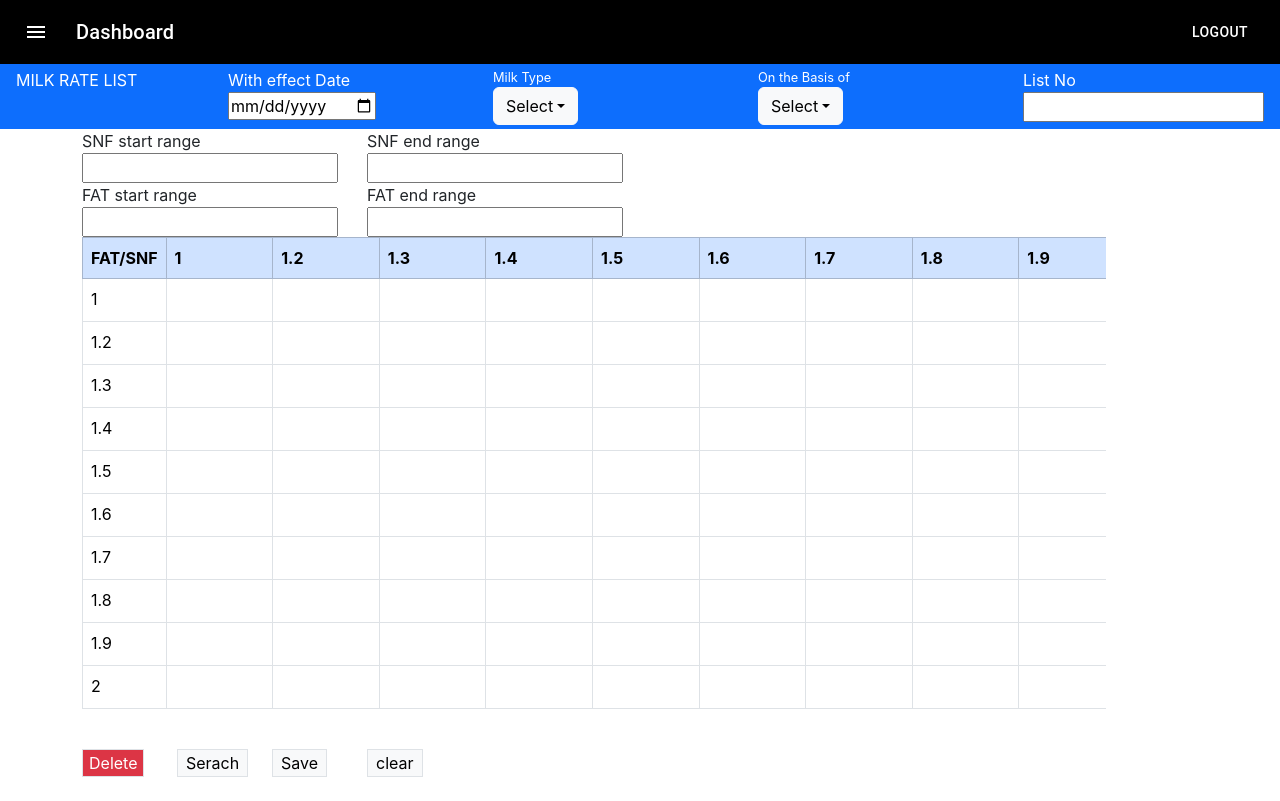
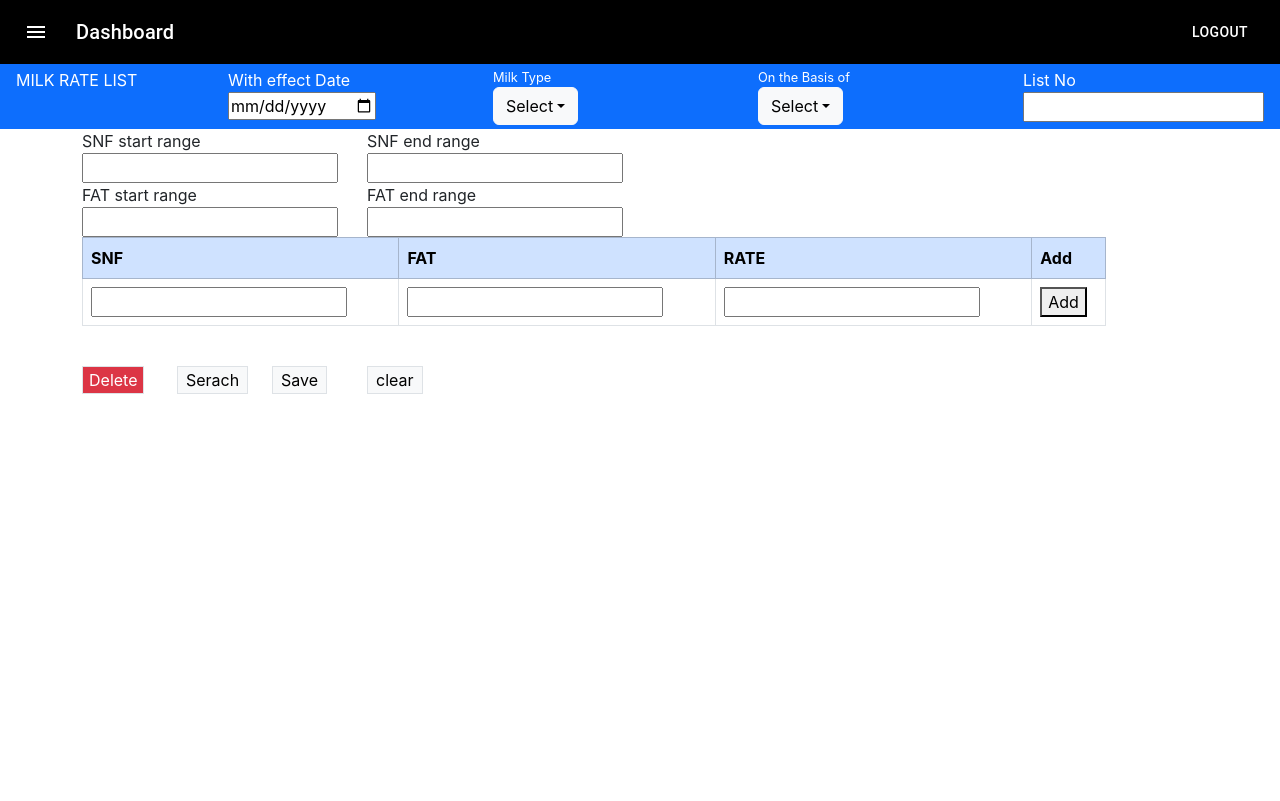
Before and after one commit to MinalChiwande666/dairydashboard, a React (Create React App) app: page /milklist in a window 1280 px wide. Built offline with nearby package versions, Linux system fonts and the light colour scheme.

Commit message:
change save success

```diff
--- /dev/null
+++ b/src/component/Modules/Chillingcentercom/Fatinp.js
@@ -0,0 +1,9 @@
+import React from 'react'
+
+const Fatinp = ({item,onChange}) => {
+  return (
+    <input type='text' value={item.fat} onChange={(e)=>onChange(item.id,e.target.value)}/>
+  )
+}
+
+export default Fatinp
--- /dev/null
+++ b/src/component/Modules/Chillingcentercom/Fatinp2.js
@@ -0,0 +1,11 @@
+import React from 'react'
+
+const Fatinp2 = ({item,onChange}) => {
+  return (
+    <input type='text' value={item.fat} onChange={(e)=>{
+     onChange(item.id,e.target.value)
+    }}/>
+  )
+}
+
+export default Fatinp2
--- a/src/component/Modules/Chillingcentercom/Milklistcom.js
+++ b/src/component/Modules/Chillingcentercom/Milklistcom.js
@@ -1,15 +1,33 @@
 import React, { useEffect, useState } from 'react'
 import { SpreadSheets, Worksheet, Column } from '@grapecity/spread-sheets-react';
 import GC from '@grapecity/spread-sheets';
+import Textinputcom from './Textinputcom';
+import Snfcom from './Snfcom';
+import Fatinp from './Fatinp';
+import Textinputcom2 from './Textinputcom2';
+import Fatinp2 from './Fatinp2';
+import Snfinp from './Snfinp';
 const Milklistcom = () => {
     const [milk, setmilk] = useState('')
     const [gettype, settype] = useState('')
-    const [ssnf,setssnf] = useState()
-    const [esnf,setesnf] = useState()
+    const [miltype, setmilktype] = useState('')
+    const [basis, setbasis] = useState('')
+    const [ssnf, setssnf] = useState()
+    const [esnf, setesnf] = useState()
     const [snfra, setsnfra] = useState({})
     const [snffatdata, setsnffatdata] = useState([])
     const [code, setcode] = useState()
+    const [listarr, setlistarr] = useState([])
     const [fatra, setfatra] = useState({})
+    const [entries, setentries] = useState([])
+    const [fatsnf, setfatsnf] = useState([
+        {
+            id: 1,
+            snf: '',
+            fat: '',
+            rate: ''
+        }
+    ])
     const milktype = [
         {
             id: 1,
@@ -46,6 +64,7 @@ const Milklistcom = () => {
         },
 
     )
+
     const deletetable = () => {
         console.log(code)
         fetch(`http://103.38.50.113:8080/DairyApp/deleteMilkRateByListNo?listNo=${code}`, {
@@ -67,16 +86,78 @@ const Milklistcom = () => {
     let snfrange = [{ snff: '1-1.4', from: 1, to: 1.4 }]
     let fatrange = [{ fatf: '1-1.4', from: 1, to: 1.4 }]
 
-    useEffect(() => {
-        console.log(snffat.snf.length)
-        console.log(snfra)
-        console.log("start snf",ssnf)
-        console.log("end snf",esnf)
-
-    }, [snfra,ssnf,esnf])
 
 
+    useEffect(() => {
 
+
+    }, [])
+
+    const save = () => {
+        let obj = {
+            milktype: milk,
+            onThebasic: gettype,
+            entries: entries
+        }
+        console.log(obj)
+        try {
+            fetch('http://103.38.50.113:8080/DairyApp/saveMilkRates', {
+                method: 'POST',
+                headers: {
+                    'Content-Type': 'application/json'
+                },
+                body: JSON.stringify(obj)
+            }).then((data) => {
+                return data
+            }).then((resp) => {
+                console.log(resp)
+            })
+        } catch (e) {
+            console.log("Error", e)
+        }
+
+    }
+
+    const handlechange = (itemId, newval) => {
+        setfatsnf((prev) =>
+            prev.map((item) =>
+                itemId === item.id ? { ...item, rate: newval } : item
+            )
+        )
+    }
+    const handlesnfchange = (itemID, newval) => {
+        setfatsnf((prev) =>
+            prev.map((item) =>
+                itemID === item.id ? { ...item, snf: newval } : item
+            )
+        )
+    }
+    const handlefatchange = (itemID, newval) => {
+        setfatsnf((prev) =>
+            prev.map((item) =>
+                itemID === item.id ? { ...item, fat: newval } : item
+            )
+        )
+    }
+    const handleupdsnfchange = (itemID,newval)=>{
+       setsnffatdata((prev)=>
+       prev.map((item)=>
+       itemID === item.id ? {...item,snf:newval}:item
+       )
+       )
+    }
+    const handleupdfatchange = (itemID,newval)=>{
+    //  setsnffatdata((prev)=>
+    //  prev.map((item)=>
+
+    //  )
+    //  )
+    }
+    const handleupdchange = ()=>{
+
+    }
+    console.log("snffat=>", fatsnf)
+    console.log("entries =>", entries)
     return (
         <div className='container-fluid'>
             <div className='row'>
@@ -172,7 +253,7 @@ const Milklistcom = () => {
                             SNF start range
                         </div>
                         <div>
-                            <input value={ssnf} onChange={(e)=>setssnf(e.target.value)} type='text' />
+                            <input value={ssnf} onChange={(e) => setssnf(e.target.value)} type='text' />
                         </div>
                     </div>
                     <div className='col-6 col-md-3'>
@@ -180,7 +261,7 @@ const Milklistcom = () => {
                             SNF end range
                         </div>
                         <div>
-                            <input value={esnf} onChange={(e)=>setesnf(e.target.value)} type='text' />
+                            <input value={esnf} onChange={(e) => setesnf(e.target.value)} type='text' />
                         </div>
                     </div>
                 </div>
@@ -208,73 +289,39 @@ const Milklistcom = () => {
                     {snffatdata.length === 0 ? <table class="table table-bordered">
                         <thead className='table-primary'>
                             <tr >
-                                <th scope="col">{'FAT/SNF'}</th>
-                                {
-                                    snffat.snf.filter((ta, i) => {
-                                        let k;
-                                        let l;
-                                        if (!snfra.from && !snfra.to) {
-                                            return ta
-                                        }
-                                        else if (ta.sn >= ssnf && ta.sn <= esnf) {
-                                            return ta
-                                        }
-
-
-                                    }).map((item, i) => (
-                                        <th>{item.sn}</th>
-                                    ))
-                                }
-
+                                <th>SNF</th>
+                                <th>FAT</th>
+                                <th>RATE</th>
+                                <th>Add</th>
                             </tr>
                         </thead>
                         <tbody>
+
                             {
-                                snffat.fat.filter((fa, i) => {
-                                    if (!fatra.from && !fatra.to) {
-                                        return fa
-                                    } else if (fa.sn >= fatra.from && fa.sn <= fatra.to) {
-                                        return fa
-                                    }
-                                }).map((item, i) => (
+                                fatsnf.map((item, i) => (
+
                                     <tr>
-                                        <td>{item.sn}</td>
+                                        <td>
+                                            <Snfcom item={item} onChange={handlesnfchange} />
+                                        </td>
+                                        <td>
+                                            <Fatinp item={item} onChange={handlefatchange} />
+                                        </td>
+                                        <td>
+                                            <Textinputcom item={item} onChange={handlechange} />
 
 
-                                        <td><input value={item.input} style={{ width: '7vw', border: 'none', outline: 'none' }} type='text' /></td>
-
-                                        <td><input value={item.input} style={{ width: '7vw', border: 'none', outline: 'none' }} type='text' /></td>
-                                        <td><input value={item.input} style={{ width: '7vw', border: 'none', outline: 'none' }} type='text' /></td>
-                                        <td><input value={item.input} style={{ width: '7vw', border: 'none', outline: 'none' }} type='text' /></td>
-                                        <td><input value={item.input} style={{ width: '7vw', border: 'none', outline: 'none' }} type='text' /></td>
-                                        <td><input value={item.input} style={{ width: '7vw', border: 'none', outline: 'none' }} type='text' /></td>
-                                        <td><input value={item.input} style={{ width: '7vw', border: 'none', outline: 'none' }} type='text' /></td>
-                                        <td><input value={item.input} style={{ width: '7vw', border: 'none', outline: 'none' }} type='text' /></td>
-                                        <td><input value={item.input} style={{ width: '7vw', border: 'none', outline: 'none' }} type='text' /></td>
-                                        <td><input value={item.input} style={{ width: '7vw', border: 'none', outline: 'none' }} type='text' /></td>
-                                        <td><input value={item.input} style={{ width: '7vw', border: 'none', outline: 'none' }} type='text' /></td>
-                                        <td><input value={item.input} style={{ width: '7vw', border: 'none', outline: 'none' }} type='text' /></td>
-                                        <td><input value={item.input} style={{ width: '7vw', border: 'none', outline: 'none' }} type='text' /></td>
-                                        <td><input value={item.input} style={{ width: '7vw', border: 'none', outline: 'none' }} type='text' /></td>
-                                        <td><input value={item.input} style={{ width: '7vw', border: 'none', outline: 'none' }} type='text' /></td>
-                                        <td><input value={item.input} style={{ width: '7vw', border: 'none', outline: 'none' }} type='text' /></td>
-                                        <td><input value={item.input} style={{ width: '7vw', border: 'none', outline: 'none' }} type='text' /></td>
-                                        <td><input value={item.input} style={{ width: '7vw', border: 'none', outline: 'none' }} type='text' /></td>
-                                        <td><input value={item.input} style={{ width: '7vw', border: 'none', outline: 'none' }} type='text' /></td>
-                                        <td><input value={item.input} style={{ width: '7vw', border: 'none', outline: 'none' }} type='text' /></td>
-                                        <td><input value={item.input} style={{ width: '7vw', border: 'none', outline: 'none' }} type='text' /></td>
-                                        <td><input value={item.input} style={{ width: '7vw', border: 'none', outline: 'none' }} type='text' /></td>
-                                        <td><input value={item.input} style={{ width: '7vw', border: 'none', outline: 'none' }} type='text' /></td>
-                                        <td><input value={item.input} style={{ width: '7vw', border: 'none', outline: 'none' }} type='text' /></td>
-                                        <td><input value={item.input} style={{ width: '7vw', border: 'none', outline: 'none' }} type='text' /></td>
-                                        <td><input value={item.input} style={{ width: '7vw', border: 'none', outline: 'none' }} type='text' /></td>
-                                        <td><input value={item.input} style={{ width: '7vw', border: 'none', outline: 'none' }} type='text' /></td>
-                                        <td><input value={item.input} style={{ width: '7vw', border: 'none', outline: 'none' }} type='text' /></td>
-                                        <td><input value={item.input} style={{ width: '7vw', border: 'none', outline: 'none' }} type='text' /></td>
-                                        <td><input value={item.input} style={{ width: '7vw', border: 'none', outline: 'none' }} type='text' /></td>
-                                        <td><input value={item.input} style={{ width: '7vw', border: 'none', outline: 'none' }} type='text' /></td>
-
-
+                                        </td>
+                                        <td>
+                                            <button onClick={() => {
+                                                let newobj = {
+                                                    fat: parseFloat(item.fat),
+                                                    snf: parseFloat(item.snf),
+                                                    rate: parseFloat(item.rate)
+                                                }
+                                                setentries([...entries, newobj])
+                                            }}>Add</button>
+                                        </td>
                                     </tr>
                                 ))
                             }
@@ -283,41 +330,40 @@ const Milklistcom = () => {
                         <table class="table table-bordered">
                             <thead className='table-primary'>
                                 <tr>
-                                    <th scope="col">{'FAT/SNF'}</th>
-                                    {
-                                        snffatdata.map((snfda, i) => (
-                                            <>
-                                                <th>{snfda.snf}</th>
-                                            </>
-                                        ))
-                                    }
+                                    <th>SNF</th>
+                                    <th>FAT</th>
+                                    <th>RATE</th>
+                                    <th>ADD</th>
                                 </tr>
                             </thead>
                             <tbody>
                                 {
-                                    snffatdata.map((fatdata, i) => {
-                                        let loop = fatdata.rate
-                                        let emarr = []
-                                        emarr.push(...emarr, fatdata.rate)
-                                        console.log(emarr)
-                                        return (
+                                    snffatdata.map((fatdata, i) => (
                                         <tr>
-                                                <td>{fatdata.fat}</td>
                                             <td>
-                                                    <input type='text' value={snffatdata[0].rate} />
+                                            <Snfinp item={fatdata} onChange={handleupdsnfchange} />
                                         </td>
                                         <td>
-                                                    <input type='text' value={snffatdata[0].rate} />
+                                            <Fatinp2 item={fatdata} onChange={handleupdfatchange} />
                                         </td>
                                         <td>
-                                                    <input type='text' value={snffatdata[0].rate} />
+                                            <Textinputcom2 item={fatdata} onChange={handleupdchange} />
+
+
                                         </td>
                                             <td>
-                                                    <input type='text' value={snffatdata[0].rate} />
+                                                <button onClick={() => {
+                                                    let newobj = {
+                                                        fat: parseFloat(fatdata.fat),
+                                                        snf: parseFloat(fatdata.snf),
+                                                        rate: parseFloat(fatdata.rate)
+                                                    }
+                                                    setentries([...entries, newobj])
+                                                }}>Add</button>
                                             </td>
                                         </tr>
                                     )
-                                    })
+                                    )
                                 }
                             </tbody>
                         </table>
@@ -337,7 +383,9 @@ const Milklistcom = () => {
                 <button className='bg-light border border-none '>Settings</button>
               </div> */}
                     <div className='col-1 col-md-1'>
-                        <button className='bg-light border border-none px-2'>Save</button>
+                        <button
+                            onClick={() => save()}
+                            className='bg-light border border-none px-2'>Save</button>
                     </div>
                     <div className='col-1 col-md-1'>
                         <button className='bg-light border border-none px-2'>clear</button>
--- /dev/null
+++ b/src/component/Modules/Chillingcentercom/Snfcom.js
@@ -0,0 +1,9 @@
+import React from 'react'
+
+const Snfcom = ({item,onChange}) => {
+  return (
+   <input type='text' value={item.snf} onChange={(e)=>onChange(item.id,e.target.value)}/>
+  )
+}
+
+export default Snfcom
--- /dev/null
+++ b/src/component/Modules/Chillingcentercom/Snfinp.js
@@ -0,0 +1,9 @@
+import React from 'react'
+
+const Snfinp = ({item,onChange}) => {
+  return (
+    <input type='text' value={item.snf} onChange={(e)=>onChange(item.id,e.target.value)}/>
+  )
+}
+
+export default Snfinp
--- /dev/null
+++ b/src/component/Modules/Chillingcentercom/Textinputcom.js
@@ -0,0 +1,13 @@
+import React from 'react'
+
+const Textinputcom = ({item,onChange}) => {
+  return (
+   <input
+   value={item.rate}
+   type='text'
+   onChange={(e)=>onChange(item.id,e.target.value)}
+   />
+  )
+}
+
+export default Textinputcom
--- /dev/null
+++ b/src/component/Modules/Chillingcentercom/Textinputcom2.js
@@ -0,0 +1,9 @@
+import React from 'react'
+
+const Textinputcom2 = () => {
+  return (
+    <div>Textinputcom2</div>
+  )
+}
+
+export default Textinputcom2
```
Lines whose indentation alone changed are shown as unchanged.
